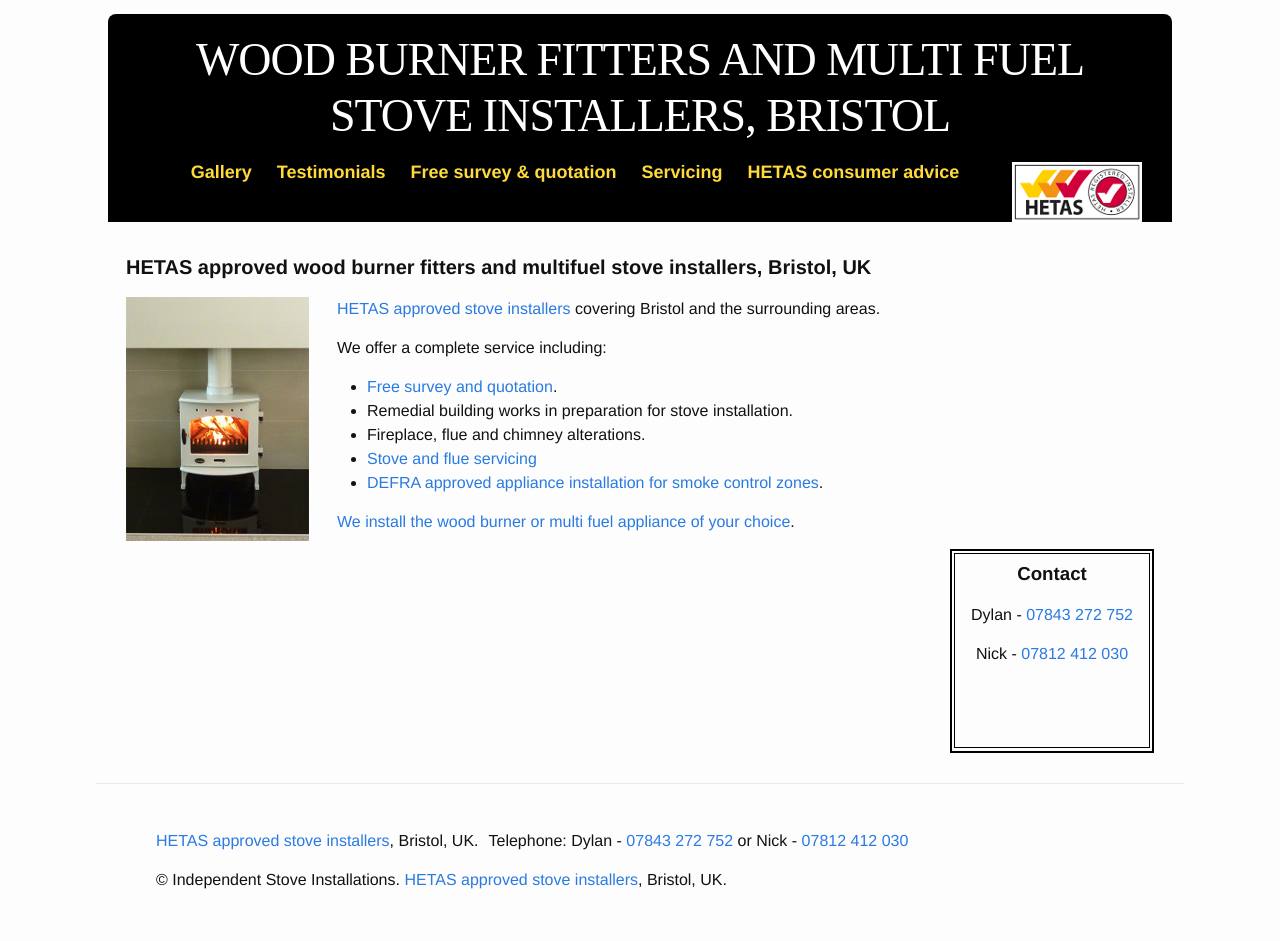
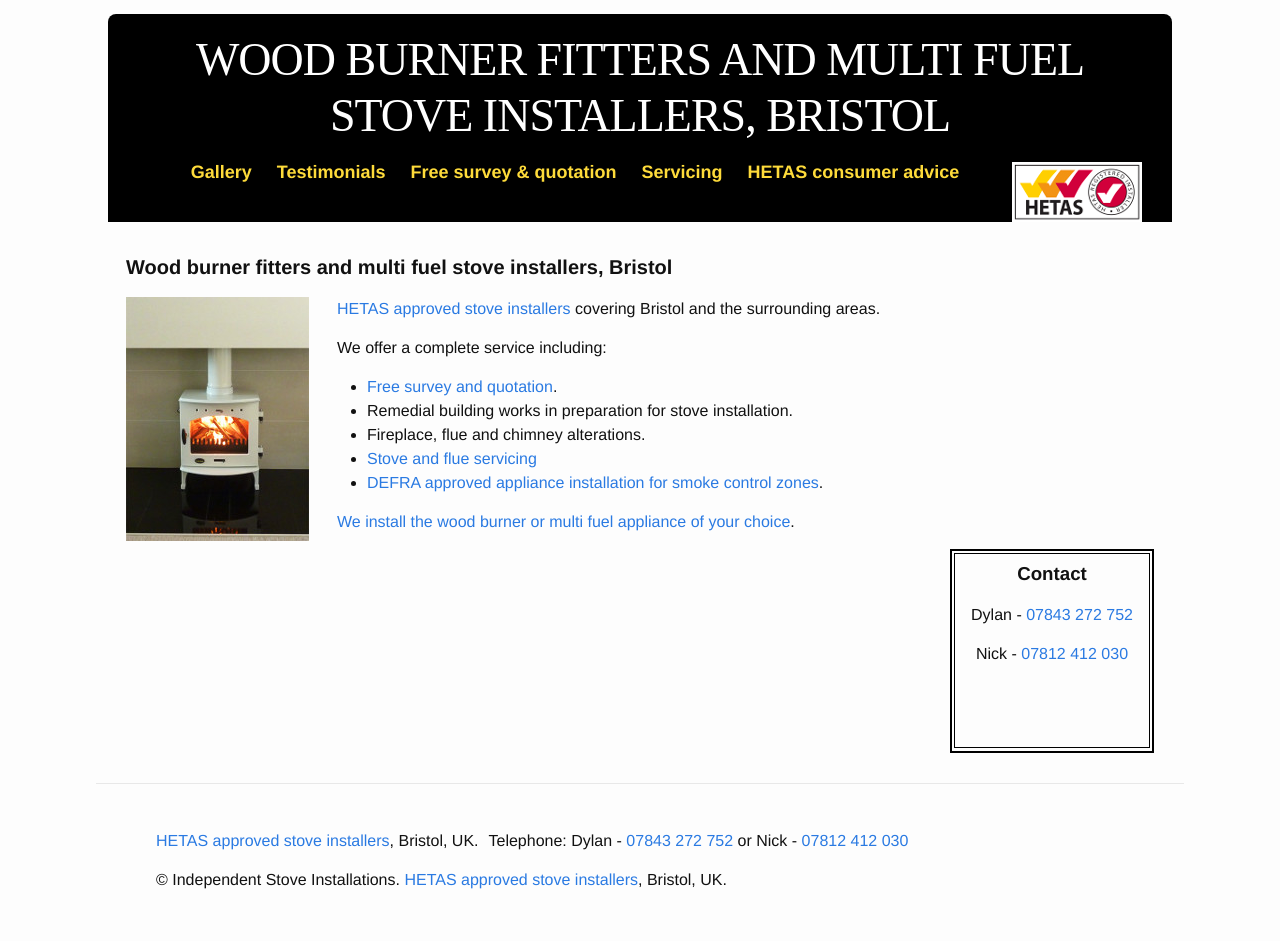
Before and after one commit to steventux/independentstoveinstallations, a Jekyll site: the page built from index.html, in a window 1280 px wide. Built offline with Jekyll 4.4.1, drawn with Linux system fonts in a browser that asks for light colours.

Commit message:
Update title, use alt text for image

```diff
--- a/index.html
+++ b/index.html
@@ -1,6 +1,6 @@
 ---
 layout: default
-title: HETAS approved wood burner fitters and multifuel stove installers, Bristol, UK
+title: Wood burner fitters and multi fuel stove installers, Bristol
 ---
 
 <article>
@@ -8,7 +8,7 @@
     <h1 class="page-heading">{{ page.title }}</h1>
     <div class="page-image">
       <a href="/recent-installations/" title="{{ site.data.index.image.title }}">
-        <img src="{{ site.data.index.image.url }}" alt="{{ site.data.image.title }}"/>
+        <img src="{{ site.data.index.image.url }}" alt="{{ site.data.index.image.alt }}"/>
       </a>
     </div>
     <div class="page-body">{{ site.data.index.body | markdownify }}</div>
```
